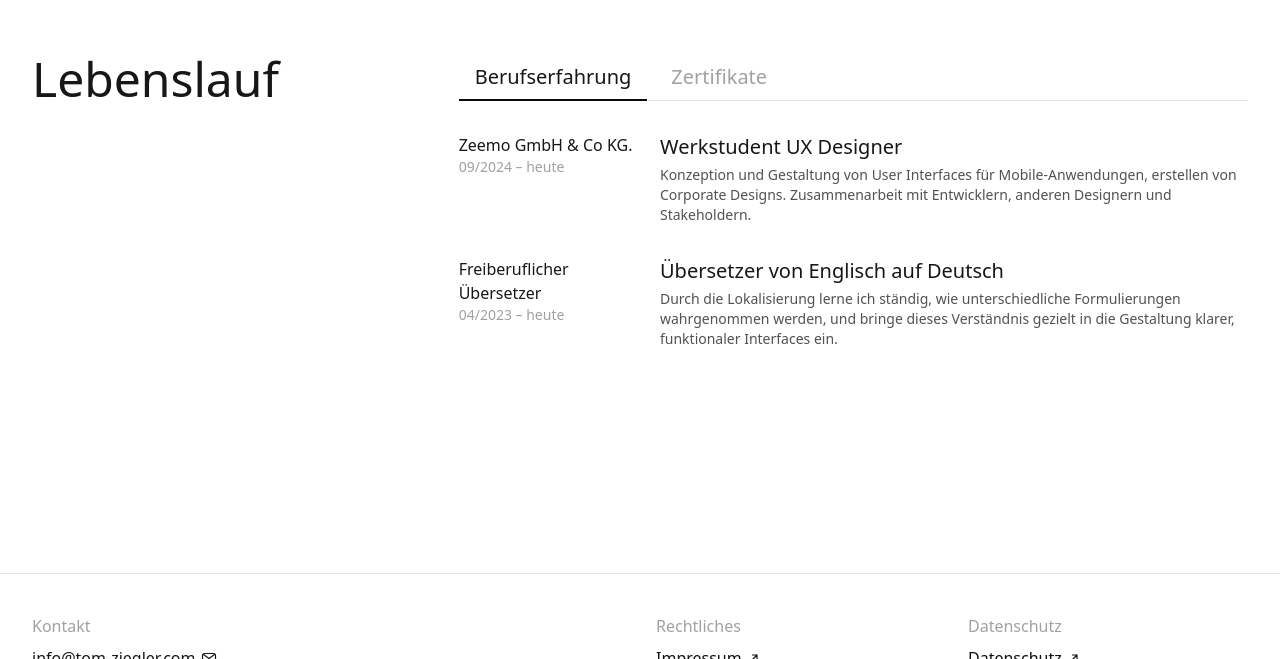
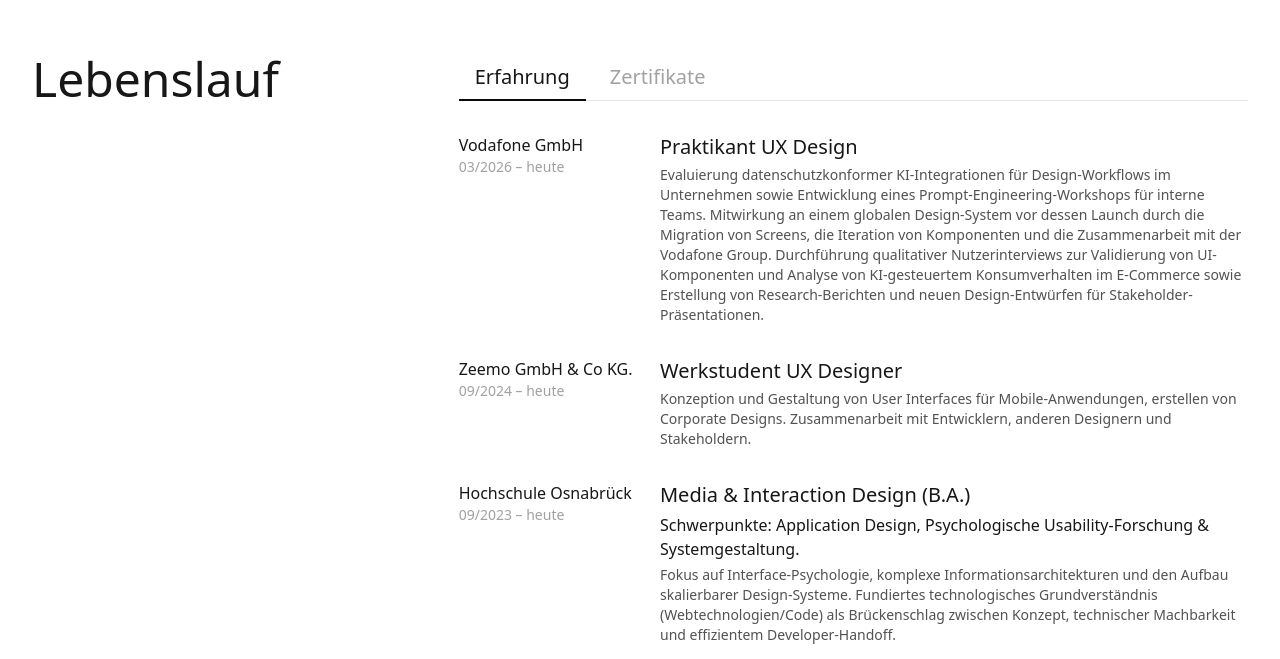
Before and after one commit to tomraphaelz/portfolio, a website: page index.html in a window 1280 px wide. Shown: the part 2141-2800 px from the top of the page. Drawn offline with Linux system fonts and the light colour scheme.

Commit message:
Erfahrungen aktualisiert, Intro Text aktualisiert

```diff
--- a/index.html
+++ b/index.html
@@ -116,7 +116,7 @@
         <h2 class="text-3xl md:text-5xl font-light text-neutral-900">About</h2>
       </div>
       <div class="md:col-span-2 text-neutral-700 text-base md:text-lg leading-relaxed">
-        <p>UX-Designer im Studium. Fokus: <b>Mobile, E-Commerce, Enterprise</b>. Figma & HTML/Tailwind. <b>Nutzerzentriert, effizient – mit KI als gezieltem Werkzeug, nicht Selbstzweck</b>. Ich bilde mich laufend in KI weiter – <a href="#tab-cert" class="underline">Details</a>.</p>
+        <p>UX Designer mit <b>Enterprise-Erfahrung</b> (Vodafone & E.ON). Fokus: <b>Evidenzbasiertes Design, KI-gestützte Workflows & Design-Systeme</b>. Nutzerzentriert, effizient – <b>mit KI als gezieltem Werkzeug, nicht als Selbstzweck</b>.</p>
 
       </div>
     </section>
@@ -172,11 +172,21 @@
         </div>
         <div class="md:col-span-2">
           <div class="flex gap-2 mb-8 border-b border-neutral-200">
-            <button id="tab-exp" class="px-4 py-2 -mb-px border-b-2 border-neutral-950 text-lg md:text-xl font-medium transition-colors focus:outline-none bg-transparent text-neutral-900 cursor-pointer hover:bg-neutral-100" aria-selected="true" aria-controls="exp-panel">Berufserfahrung</button>
+            <button id="tab-exp" class="px-4 py-2 -mb-px border-b-2 border-neutral-950 text-lg md:text-xl font-medium transition-colors focus:outline-none bg-transparent text-neutral-900 cursor-pointer hover:bg-neutral-100" aria-selected="true" aria-controls="exp-panel">Erfahrung</button>
             <button id="tab-cert" class="px-4 py-2 -mb-px border-b-2 border-transparent text-lg md:text-xl font-medium transition-colors focus:outline-none bg-transparent text-neutral-400 cursor-pointer hover:bg-neutral-100" aria-selected="false" aria-controls="cert-panel">Zertifikate</button>
           </div>
           <div id="exp-panel">
             <div class="grid grid-cols-1 gap-8">
+              <div class="grid grid-cols-1 md:grid-cols-4 gap-4 items-start">
+                <div class="md:col-span-1">
+                  <div class="text-base font-light text-neutral-900">Vodafone GmbH</div>
+                  <div class="text-xs md:text-sm text-neutral-400 font-light">03/2026 – heute</div>
+                </div>
+                <div class="md:col-span-3">
+                  <div class="text-lg md:text-xl font-light text-neutral-900 mb-1">Praktikant UX Design</div>
+                  <div class="text-sm text-neutral-600">Evaluierung datenschutzkonformer KI-Integrationen für Design-Workflows im Unternehmen sowie Entwicklung eines Prompt-Engineering-Workshops für interne Teams. Mitwirkung an einem globalen Design-System vor dessen Launch durch die Migration von Screens, die Iteration von Komponenten und die Zusammenarbeit mit der Vodafone Group. Durchführung qualitativer Nutzerinterviews zur Validierung von UI-Komponenten und Analyse von KI-gesteuertem Konsumverhalten im E-Commerce sowie Erstellung von Research-Berichten und neuen Design-Entwürfen für Stakeholder-Präsentationen.</div>
+                </div>
+              </div>
               <div class="grid grid-cols-1 md:grid-cols-4 gap-4 items-start">
                 <div class="md:col-span-1">
                   <div class="text-base font-light text-neutral-900">Zeemo GmbH & Co KG.</div>
@@ -189,12 +199,23 @@
               </div>
               <div class="grid grid-cols-1 md:grid-cols-4 gap-4 items-start">
                 <div class="md:col-span-1">
+                  <div class="text-base font-light text-neutral-900">Hochschule Osnabrück</div>
+                  <div class="text-xs md:text-sm text-neutral-400 font-light">09/2023 – heute</div>
+                </div>
+                <div class="md:col-span-3">
+                  <div class="text-lg md:text-xl font-light text-neutral-900 mb-1">Media & Interaction Design (B.A.)</div>
+                  <div class="text-md text-neutral-900 mb-1">Schwerpunkte: Application Design, Psychologische Usability-Forschung & Systemgestaltung.</div>
+                  <div class="text-sm text-neutral-600">Fokus auf Interface-Psychologie, komplexe Informationsarchitekturen und den Aufbau skalierbarer Design-Systeme. Fundiertes technologisches Grundverständnis (Webtechnologien/Code) als Brückenschlag zwischen Konzept, technischer Machbarkeit und effizientem Developer-Handoff.</div>
+                </div>
+              </div>
+              <div class="grid grid-cols-1 md:grid-cols-4 gap-4 items-start">
+                <div class="md:col-span-1">
                   <div class="text-base font-light text-neutral-900">Freiberuflicher Übersetzer</div>
-                  <div class="text-xs md:text-sm text-neutral-400 font-light">04/2023 – heute</div>
+                  <div class="text-xs md:text-sm text-neutral-400 font-light">04/2023 – 02/2026</div>
                 </div>
                 <div class="md:col-span-3">
                   <div class="text-lg md:text-xl font-light text-neutral-900 mb-1">Übersetzer von Englisch auf Deutsch</div>
-                  <div class="text-sm text-neutral-600">Durch die Lokalisierung lerne ich ständig, wie unterschiedliche Formulierungen wahrgenommen werden, und bringe dieses Verständnis gezielt in die Gestaltung klarer, funktionaler Interfaces ein.</div>
+                  <div class="text-sm text-neutral-600">Pausiert, Fokus auf Praktikum. <br>Durch die Lokalisierung lerne ich ständig, wie unterschiedliche Formulierungen wahrgenommen werden, und bringe dieses Verständnis gezielt in die Gestaltung klarer, funktionaler Interfaces ein.</div>
                 </div>
               </div>
             </div>
```
Also changed, not shown: 2 other files.
